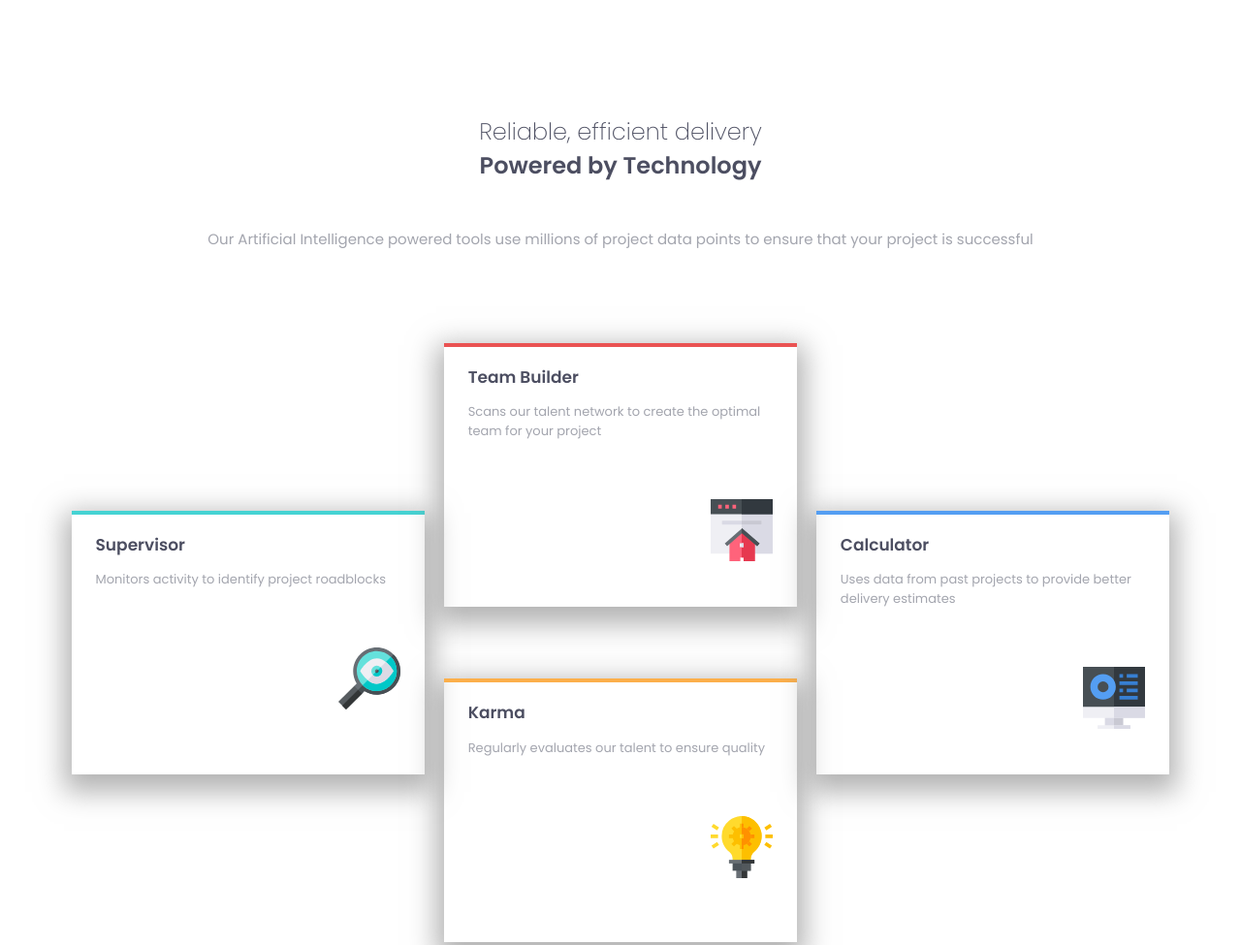
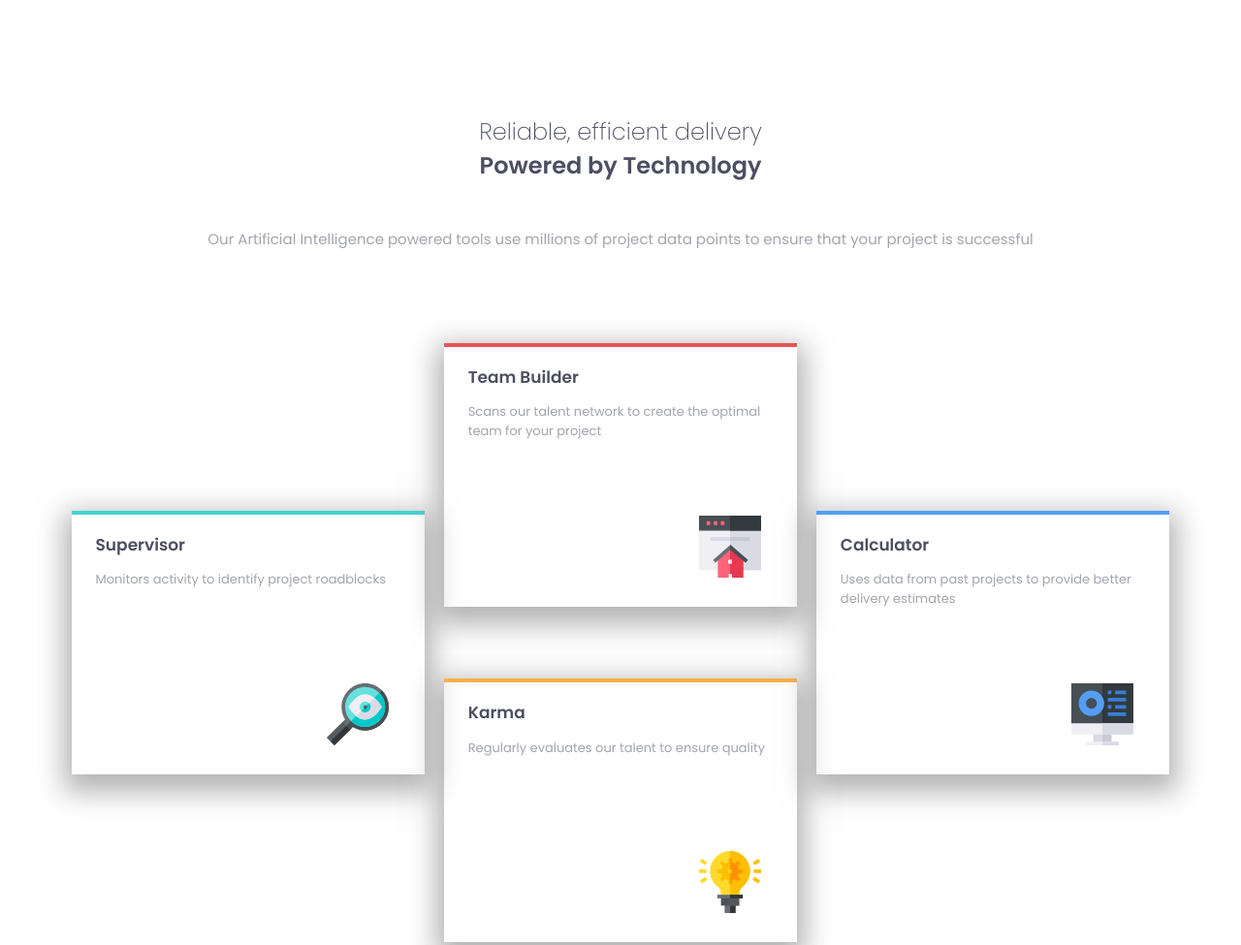
Before and after one commit to REMIPERNET/Four-Card-Feature, a plain HTML site: page index.html in a window 1280 px wide. Shown: the top 975 px of the page at 97% size. Drawn offline with Linux system fonts and the light colour scheme.

Commit message:
last commit

```diff
--- a/index.html
+++ b/index.html
@@ -21,7 +21,7 @@
     <div id="supervisor">
         <h4>Supervisor</h4>
         <p>Monitors activity to identify project roadblocks</p>
-        <img src="./assets/icons/icon-supervisor.svg" alt="loupe">
+        <img id="loupe" src="./assets/icons/icon-supervisor.svg" alt="loupe">
     </div>
     <div id="team">
         <h4>Team Builder</h4>
--- a/style.css
+++ b/style.css
@@ -35,10 +35,11 @@ body{
     padding-top: 18px;
     padding-left: 18px;
     border-top: 4px solid;
+    position: relative;
 }
 .cards div img{
-    position: relative;
-    top: 30px; left: 210px;
+    position: absolute;
+    bottom: 30px; right: 30px;
 }
 h4{
     font-weight: 600;
@@ -87,7 +88,3 @@ p{
     #calculator{
         grid-area: 2 / 3 / 4 / 4;
     }
-    .cards div img{
-        position: relative;
-        top: 60px; left: 250px;
-    }
```
